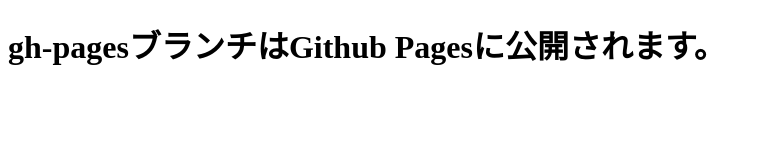
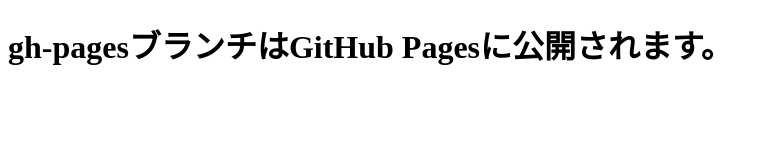
Before and after one commit to sumi-0208/git-study, a plain HTML site: page index.html in a window 1280 px wide. Shown: the whole page, without its empty margins (0-768 px from the left). Drawn offline with Linux system fonts and the light colour scheme.

Commit message:
とりあえずのコミット

```diff
--- a/index.html
+++ b/index.html
@@ -5,6 +5,6 @@
     <title>Gitの勉強</title>
 </head>
 <body>
-   <h1>gh-pagesブランチはGithub Pagesに公開されます。</h1>
+   <h1>gh-pagesブランチはGitHub Pagesに公開されます。</h1>
 </body>
 </html>
```
